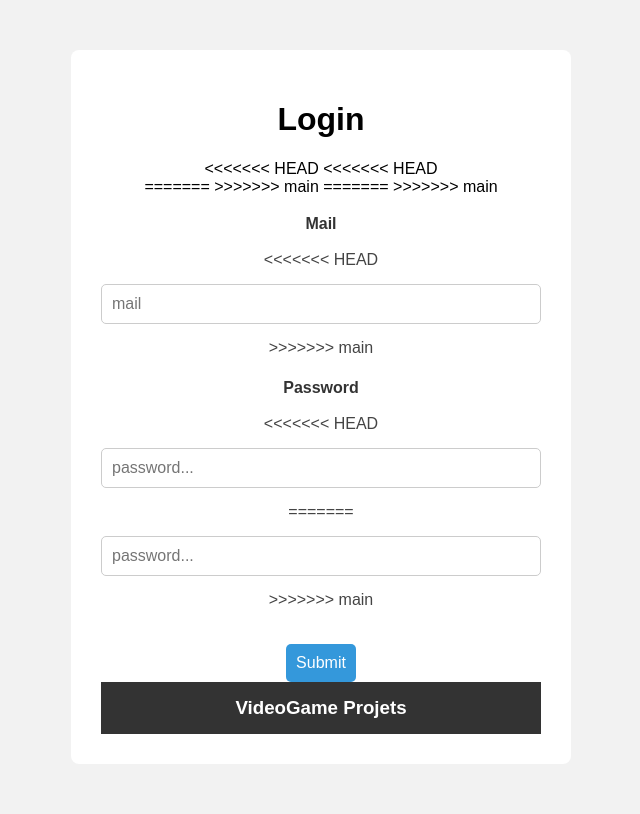
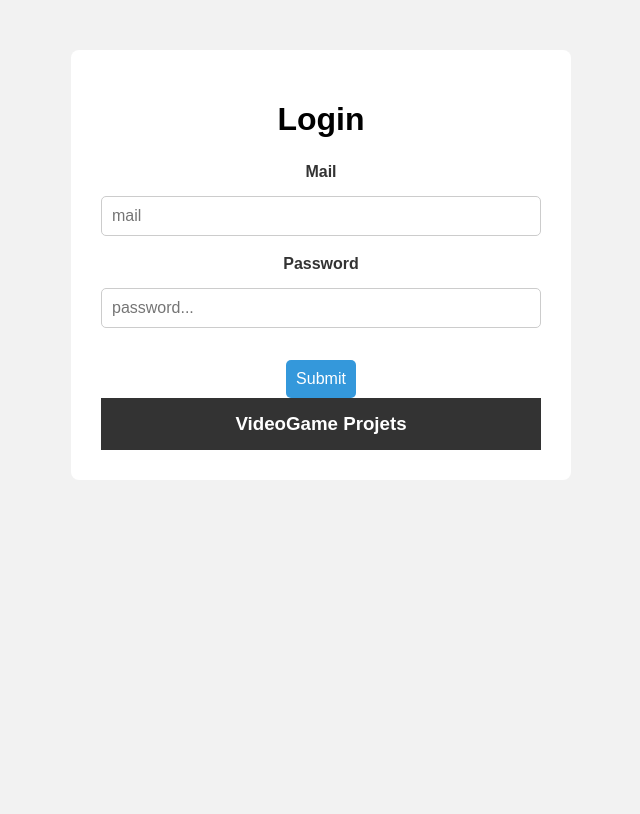
Before and after one commit to vimobo/videojuegos_equipolimon, a PHP site: page /login in a window 1280 px wide. Shown: the whole page, without its empty margins (319-959 px from the left). After the commit the page ends 480 px from the top, so only its background shows below. Run offline with PHP 8.4, Linux system fonts and the light colour scheme.

Commit message:
Intento de arreglo de fallos de git

```diff
--- a/View/form/games.php
+++ b/View/form/games.php
@@ -20,7 +20,6 @@
     <p>There's no games to show.</p>
 <?php endif; ?>
 
-
 <a href="./login">Exit</a>
 
 </form>
--- a/View/form/home.php
+++ b/View/form/home.php
@@ -1,9 +1,4 @@
 <div>
-
-
     <a href="/login">Login</a>
     <a href="/register">Register</a>
-
-
-
 </div>
--- a/View/form/login.php
+++ b/View/form/login.php
@@ -1,53 +1,26 @@
 <h1>Login</h1>
 
-<<<<<<< HEAD
-<<<<<<< HEAD
-<form method="POST" action="index.php?controller=Form&amp;action=process">
-=======
-<form method="POST" action="index.php?controller=Auth&amp;action=processLogin">
->>>>>>> main
-=======
 <form method="POST" action="processLogin">
->>>>>>> main
-    <link rel="stylesheet" href="./form.css">
-
-
-
     <p>
         <label for="mail">Mail</label>
-<<<<<<< HEAD
         <input type="email" placeholder="mail" name="login[mail]" id="mail" value="<?= ($mail ?? '') ?>" />
+
         <?php if (!empty($errors['email'])): ?>
             <?= $errors['email'] ?>
-=======
-        <input type="text" placeholder="mail" name="login[mail]" id="mail" value="<?= ($mail ?? '') ?>" />
-        <?php if (!empty($errors['mail'])): ?>
-            <?= $errors['mail'] ?>
-<<<<<<< HEAD
->>>>>>> main
         <?php endif; ?>
-=======
-        <?php endif ?>
->>>>>>> main
     </p>
-
 
     <p>
         <label for="password">Password</label>
-<<<<<<< HEAD
-        <input type="password" placeholder="password..." name="login[password]" id="password"
-            value="<?= ($password ?? '') ?>"/>
-=======
         <input type="password" placeholder="password..." name="login[password]" id="password" />
->>>>>>> main
+
         <?php if (!empty($errors['password'])): ?>
             <?php foreach ($errors['password'] as $error): ?>
-
                 <?= $error ?>
             <?php endforeach; ?>
         <?php endif; ?>
+    </p>
 
-    </p>
     <p>
         <?php if (!empty($errors['auth'])): ?>
             <?= $errors['auth'] ?>
@@ -55,5 +28,4 @@
     </p>
 
     <input type="submit" />
-
 </form>
```
Also changed, not shown: View/form/gameForm.php (+7 -7 lines), View/form/register.php (+0 -32 lines).
